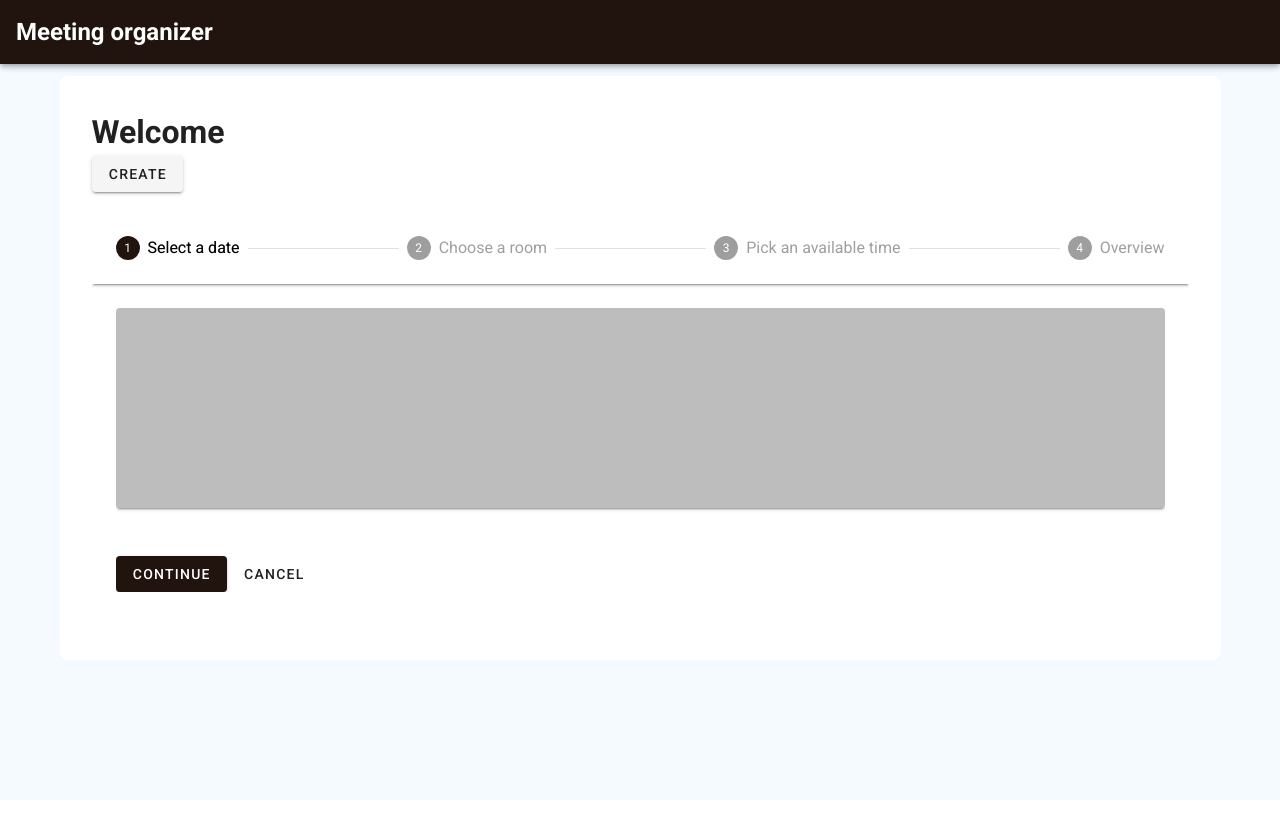
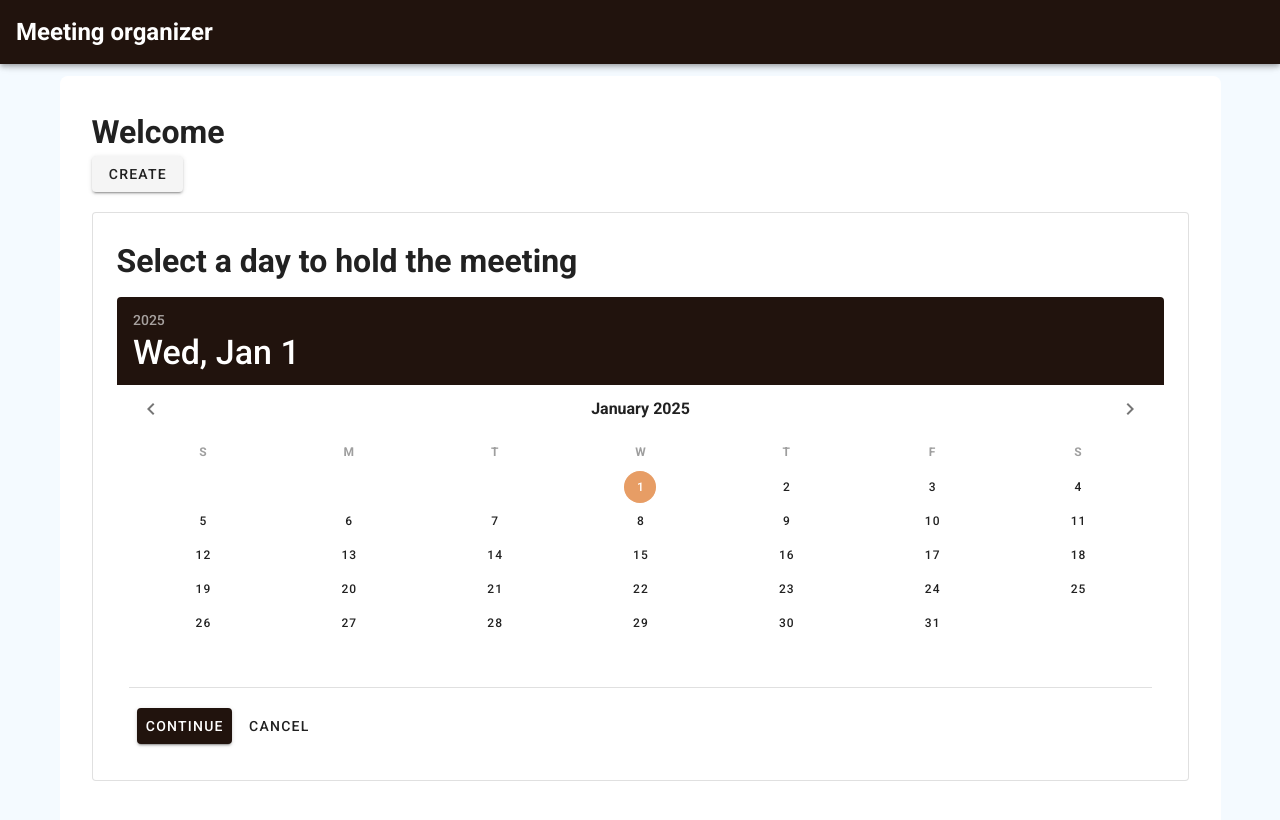
Before and after one commit to benboydens/full-stack-meeting-room, a Vue app in the folder frontend/: page / in a window 1280 px wide. Both pictures are taken after a click on the button "CREATE". Shown: the top 820 px of the page. Built offline with nearby package versions, Linux system fonts and the light colour scheme.

Commit message:
date picker added

```diff
--- a/frontend/src/components/CreateBooking.vue
+++ b/frontend/src/components/CreateBooking.vue
@@ -1,6 +1,6 @@
 <template>
-  <v-stepper v-model="e6" flat class="my-5">
-    <v-stepper-header>
+  <v-stepper v-model="e6" class="my-5" outlined>
+    <!-- <v-stepper-header>
       <v-stepper-step :complete="e6 > 1" step="1" color="primary">
         Select a date
       </v-stepper-step>
@@ -14,17 +14,23 @@
       </v-stepper-step>
       <v-divider></v-divider>
       <v-stepper-step step="4"> Overview </v-stepper-step>
-    </v-stepper-header>
+    </v-stepper-header> -->
 
     <v-stepper-items>
       <v-stepper-content step="1">
-        <v-card color="grey lighten-1" class="mb-12" height="200px"></v-card>
-        <v-btn color="primary" @click="e6 = 2"> Continue </v-btn>
-        <v-btn text> Cancel </v-btn>
+        <h1>Select a day to hold the meeting</h1>
+        <v-card elevation="0">
+          <v-date-picker full-width v-model="date" class="my-3" />
+          <v-divider class="mx-3" />
+          <v-card-actions class="pa-5">
+            <v-btn color="primary" @click="e6 = 2"> Continue </v-btn>
+            <v-btn text> Cancel </v-btn>
+          </v-card-actions>
+        </v-card>
       </v-stepper-content>
 
       <v-stepper-content step="2">
-        <v-card color="grey lighten-1" class="mb-12" height="200px"></v-card>
+        <v-card outlined class="mb-12"></v-card>
         <v-btn color="primary" @click="e6 = 3"> Continue </v-btn>
         <v-btn text> Cancel </v-btn>
       </v-stepper-content>
@@ -49,6 +55,7 @@ export default {
   data: () => {
     return {
       e6: 1,
+      date: "2025-01-01",
     };
   },
 };
```
Also changed, not shown: frontend/src/components/DatePicker.vue (added).
